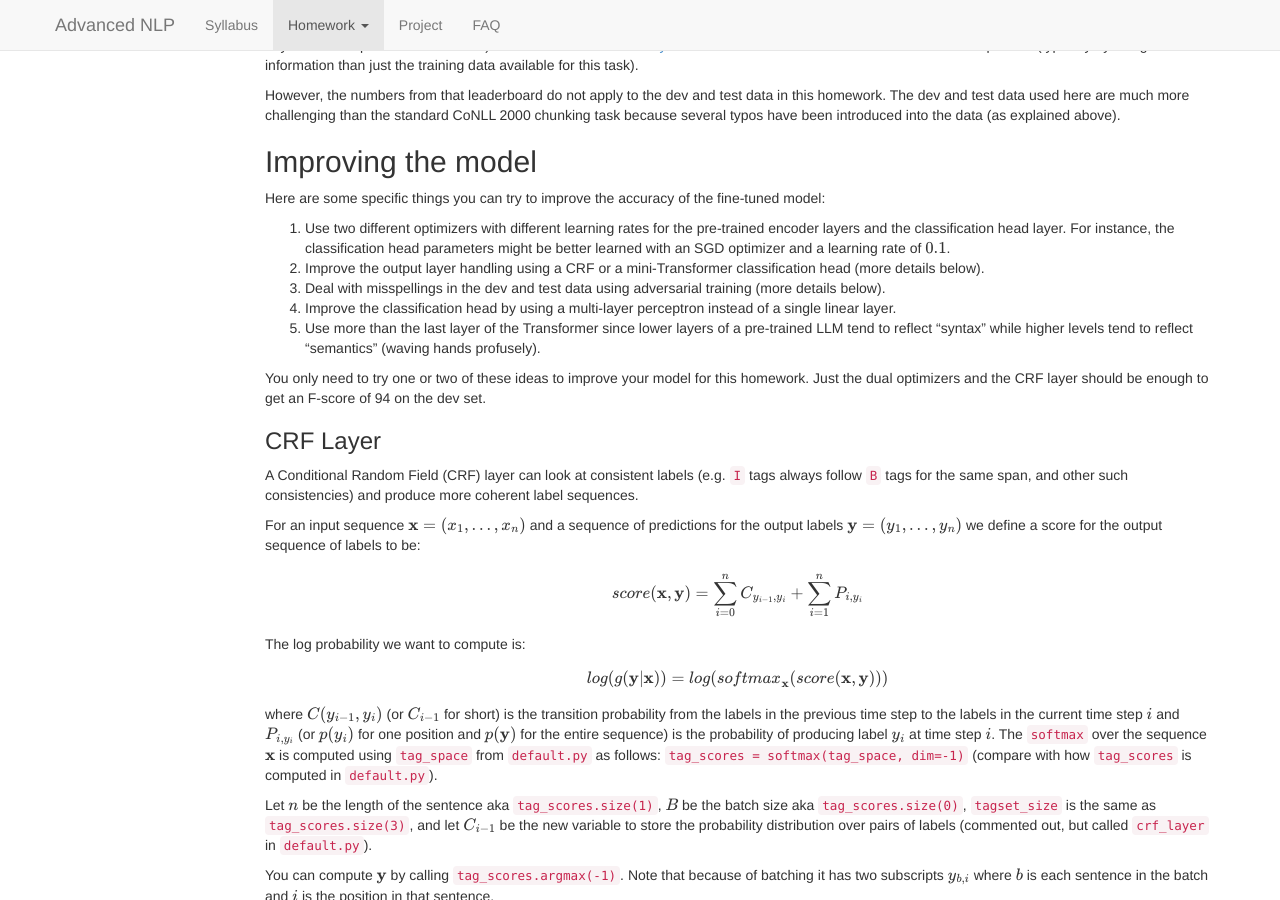
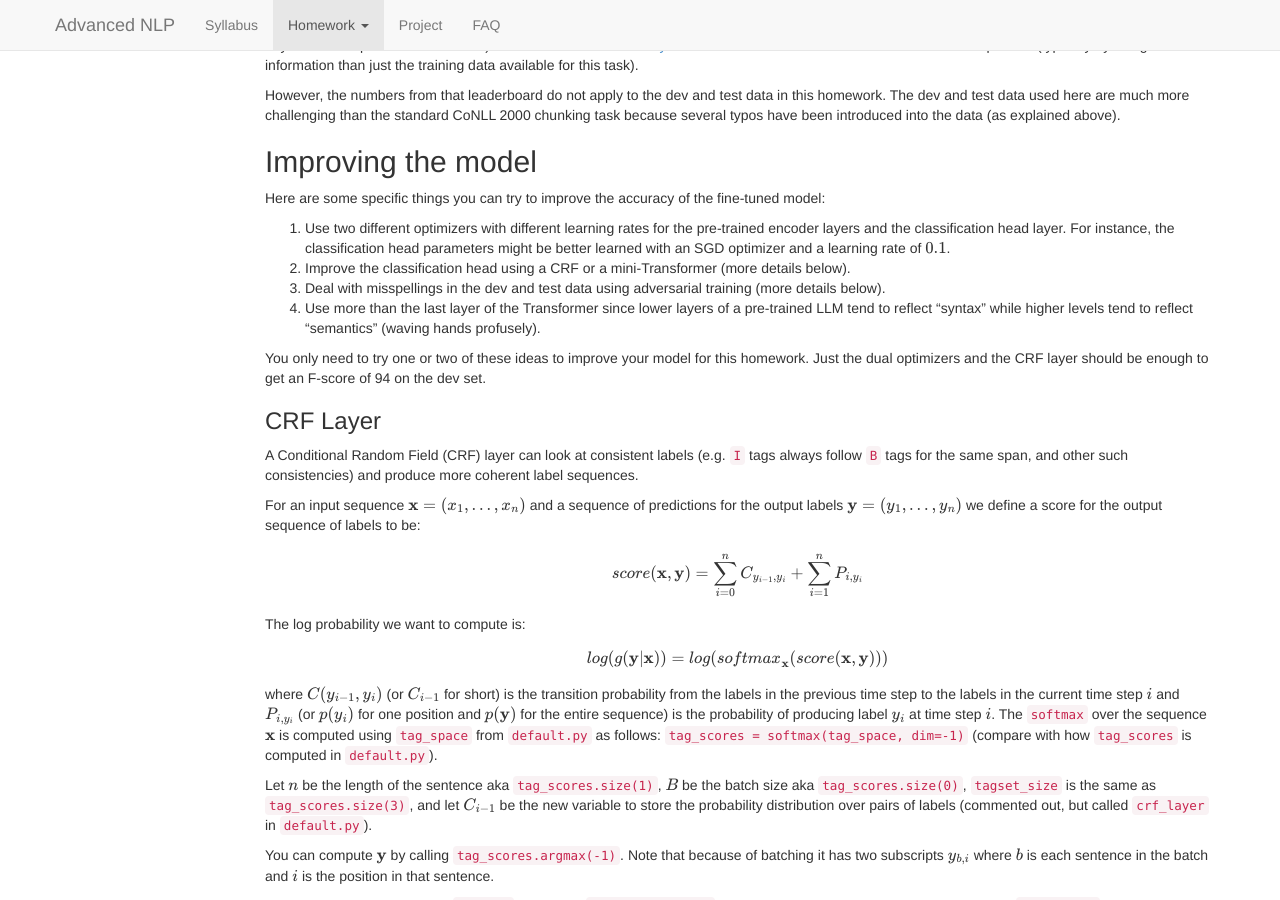
Before and after one commit to anoopsarkar/advanced-nlp-class, a Jekyll site: the page built from hw1.md, in a window 1280 px wide and 900 px high, scrolled down 4903 px. Built offline with Jekyll 4.4.1, drawn with Linux system fonts in a browser that asks for light colours; nearby versions of some CDN libraries; formulas are drawn with MathJax 3.

Commit message:
upd options for improvement

```diff
--- a/hw1.md
+++ b/hw1.md
@@ -335,9 +335,8 @@ Here are some specific things you can try to improve the accuracy
 of the fine-tuned model:
 
 1. Use two different optimizers with different learning rates for the pre-trained encoder layers and the classification head layer. For instance, the classification head parameters might be better learned with an SGD optimizer and a learning rate of $$0.1$$.
-1. Improve the output layer handling using a CRF or a mini-Transformer classification head (more details below).
+1. Improve the classification head using a CRF or a mini-Transformer (more details below).
 1. Deal with misspellings in the dev and test data using adversarial training (more details below).
-1. Improve the classification head by using a multi-layer perceptron instead of a single linear layer.
 1. Use more than the last layer of the Transformer since lower layers of a pre-trained LLM tend to reflect "syntax" while higher levels tend to reflect "semantics" (waving hands profusely).
 
 You only need to try one or two of these ideas to improve your model
```
